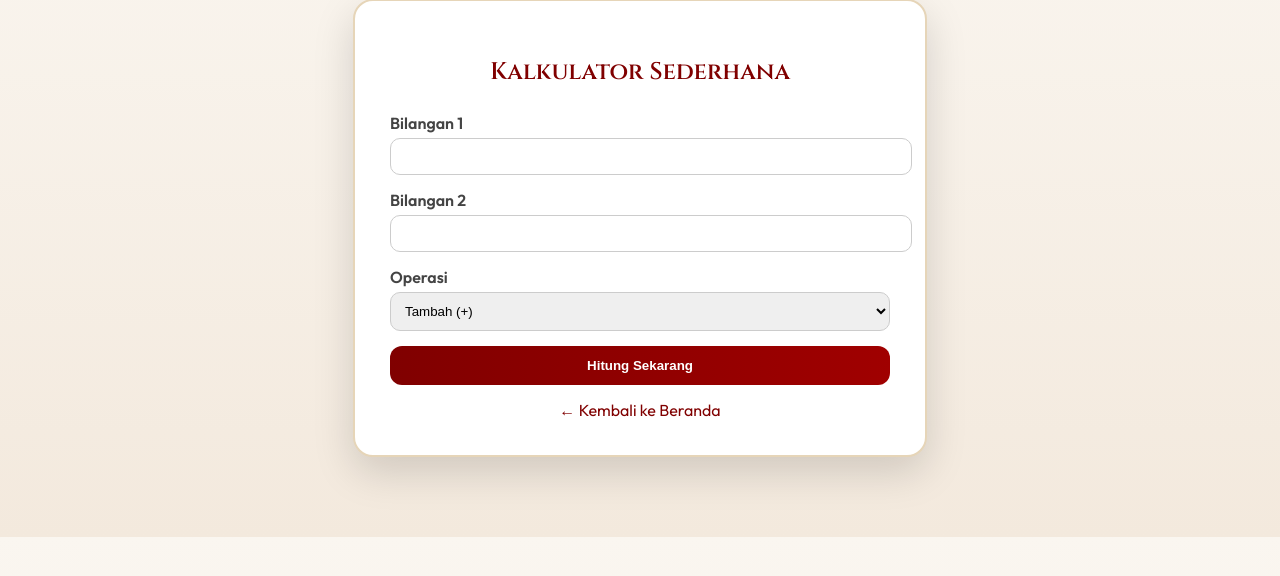
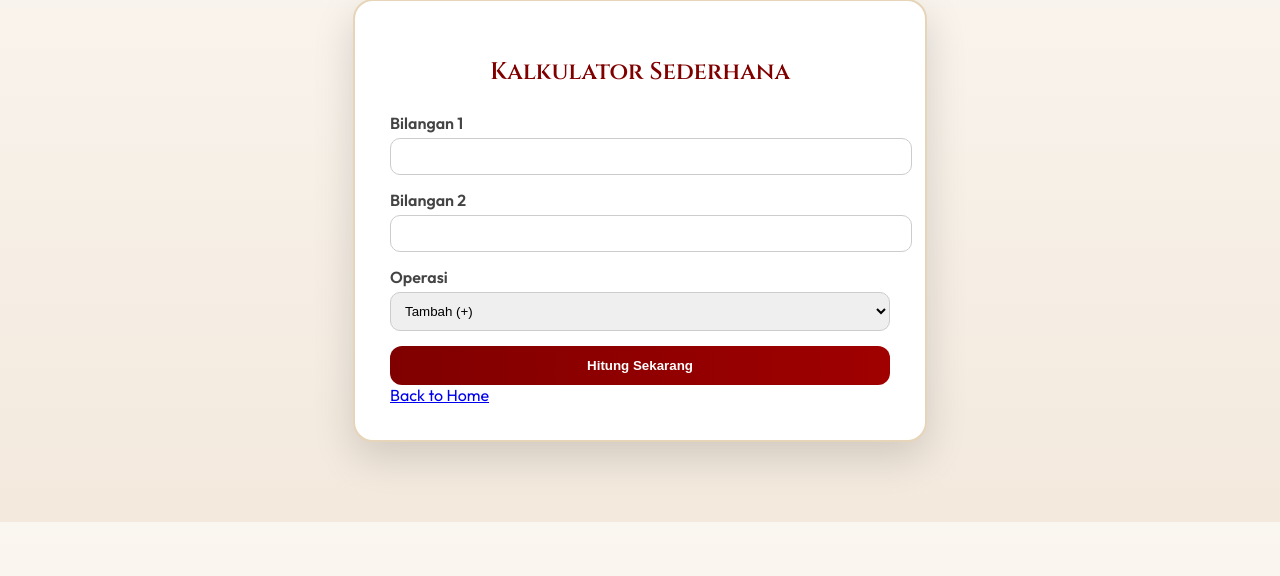
Before and after one commit to rayhanaznrambe/rayhanaznr.github.io, a PHP site: page /kalkulator.php in a window 1280 px wide. Shown: the part 138-714 px from the top of the page. Run offline with PHP 8.4, Linux system fonts and the light colour scheme.

Commit message:
Update kalkulator.php

```diff
--- a/kalkulator.php
+++ b/kalkulator.php
@@ -112,7 +112,7 @@ button:hover{
 
 </form>
 
-<a href="index.html" class="back">← Kembali ke Beranda</a>
+<a href="https://rayhanaznrambe.github.io/">Back to Home</a>
 
 </div>
 
```
